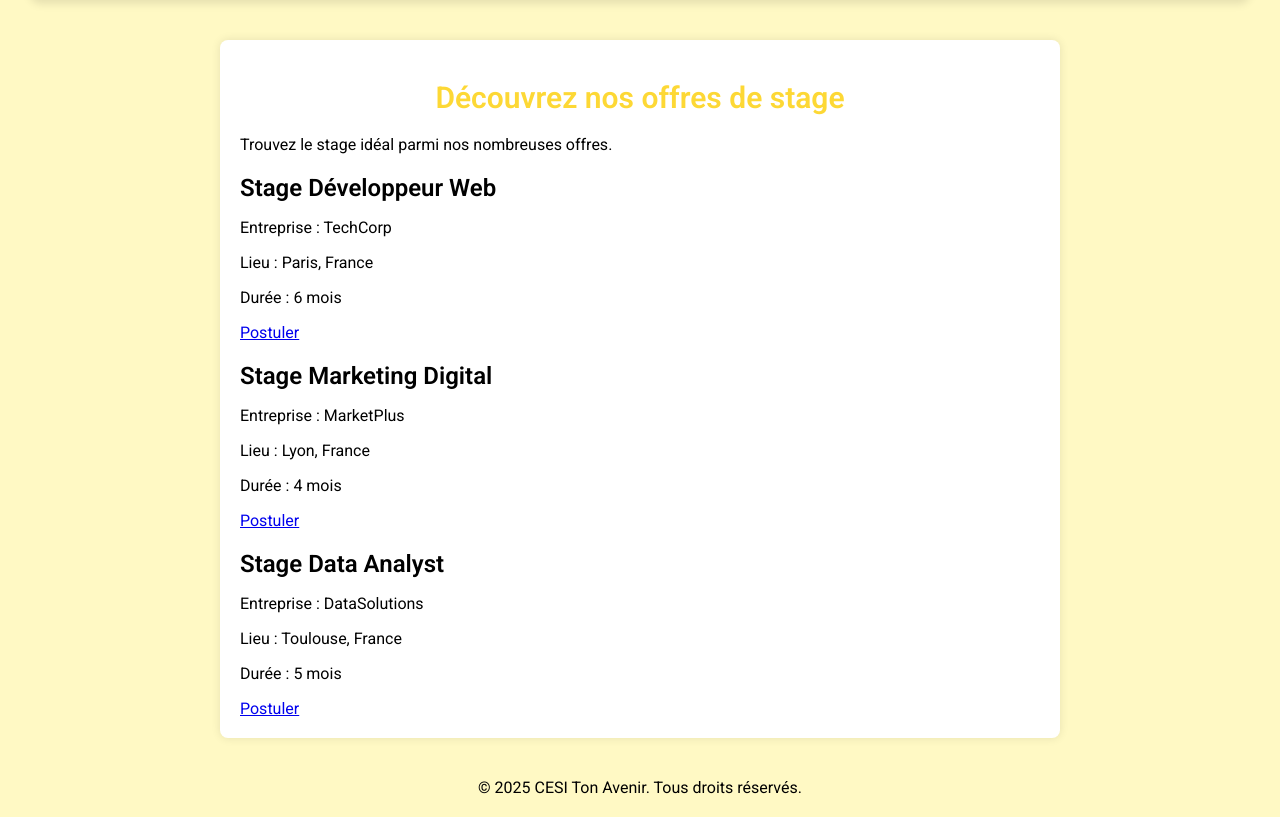
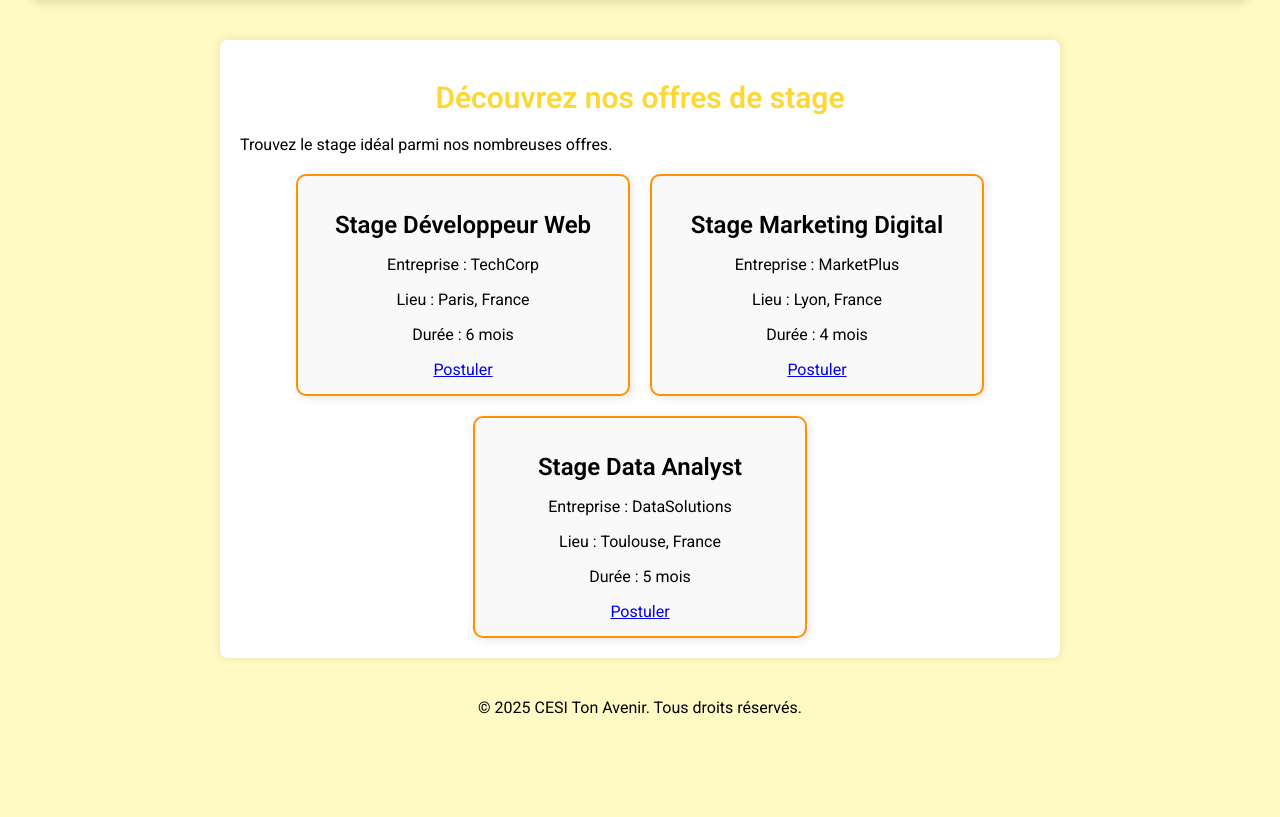
Before and after one commit to AnasB27/Web, a PHP site: page /offers.html in a window 1280 px wide. Shown: the part 143-960 px from the top of the page. After the commit the page ends 857 px from the top, so only its background shows below. Run offline with PHP 8.4, Linux system fonts and the light colour scheme.

Commit message:
Added Offers Page CSS

```diff
--- a/index.css
+++ b/index.css
@@ -203,3 +203,35 @@
   justify-content: center;
   padding: 20px;
 }
+
+.offers {
+  display: flex;
+  flex-wrap: wrap;
+  gap: 20px;
+  justify-content: center;
+  margin-top: 20px;
+}
+
+.offer {
+  border: 2px solid #ff9100;
+  border-radius: 10px;
+  padding: 15px;
+  width: 300px;
+  box-shadow: 2px 2px 10px rgba(0, 0, 0, 0.1);
+  text-align: center;
+  background-color: #f9f9f9;
+}
+
+.apply-button {
+  display: inline-block;
+  margin-top: 10px;
+  padding: 10px 15px;
+  background-color: #007bff;
+  color: white;
+  text-decoration: none;
+  border-radius: 5px;
+}
+
+.apply-button:hover {
+  background-color: #0056b3;
+}
```
